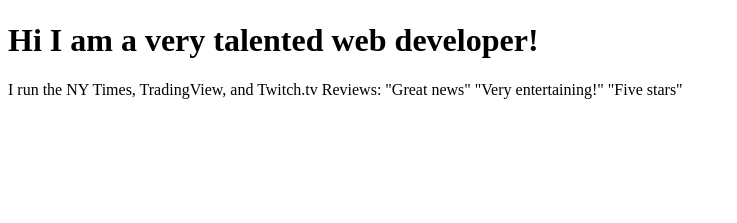
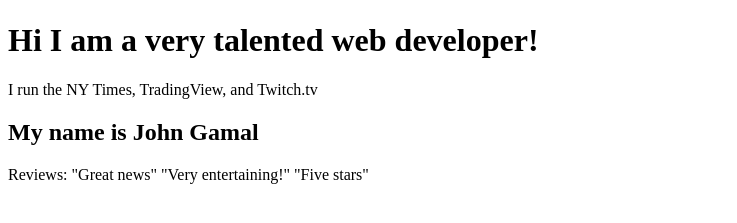
Before and after one commit to RVCC-IDMX/midterm-2023-JohnGamal123, a plain HTML site: page index.html in a window 1280 px wide. Shown: the part 27-250 px from the top of the page, without its empty margins (0-737 px from the left). Drawn offline with Linux system fonts and the light colour scheme.

Commit message:
add name

```diff
--- a/index.html
+++ b/index.html
@@ -13,7 +13,7 @@
   <h1>Hi I am a very talented web developer!</h1>
 
   <body>I run the NY Times, TradingView, and Twitch.tv</body>
-
+<h2>My name is John Gamal</h2>
     <body>Reviews: "Great news" "Very entertaining!" "Five stars"</body>
 
 
```
